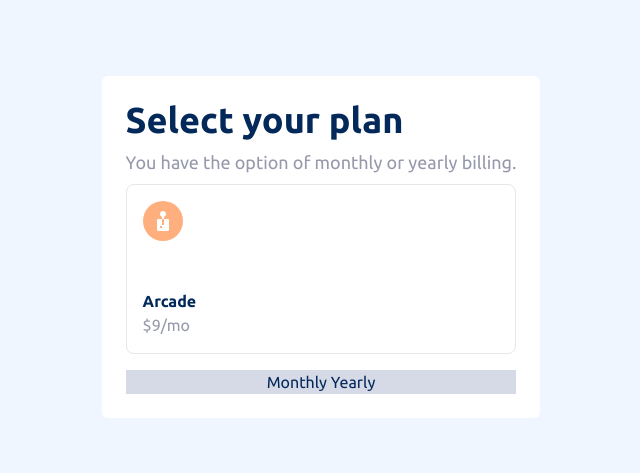
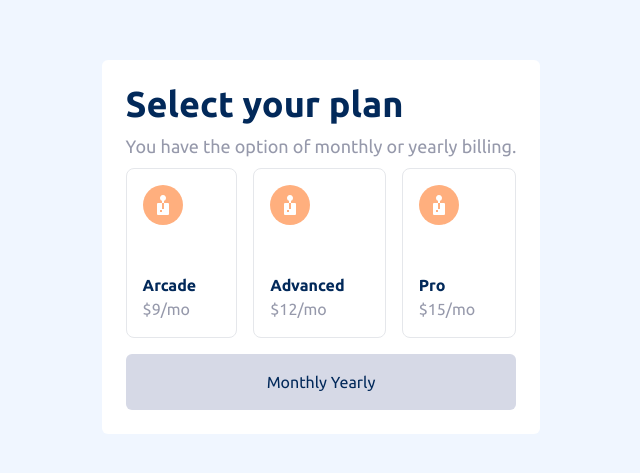
Before and after one commit to vitaovich/FM-multi-step-form, a Next.js app: page / in a window 1280 px wide. Shown: the part 153-626 px from the top of the page, without its empty margins (319-959 px from the left). Built offline with nearby package versions, Linux system fonts and the light colour scheme.

Commit message:
Refactor form input for step two

```diff
--- a/components/stepTwoForm.tsx
+++ b/components/stepTwoForm.tsx
@@ -1,28 +1,28 @@
-import iconArcade from "../public/images/icon-arcade.svg"
-import Image from "next/image"
+// import iconArcade from "../public/images/icon-arcade.svg"
+import { useState } from "react"
+import StepTwoFormInput from "./stepTwoFormInput"
 
 const StepTwoForm = () => {
+    const [plans, setPlans] = useState<{title: string, description: string}[]>(
+        [
+            {title: 'Arcade', description: '$9/mo'},
+            {title: 'Advanced', description: '$12/mo'},
+            {title: 'Pro', description: '$15/mo'},
+        ]
+    )
+
     return (
         <div className="flex flex-col space-y-4">
 
-            <div className="flex flex-col md:flex-row">
-                <div className="flex flex-row md:flex-col grow border rounded-lg p-4">
-                    <Image
-                        alt="arcade icon"
-                        src={iconArcade}
-                    />
-                    <div className="ml-4 md:ml-0">
-                        <h2 className="font-bold md:mt-12">Arcade</h2>
-                        <p className="text-CoolGray">$9/mo</p>
-                    </div>
-                </div>
-                {/* Advanced
-                $12/mo
-                Pro
-                $15/mo */}
+            <div className="flex flex-col space-y-4 md:flex-row md:space-y-0 md:space-x-4">
+                {
+                    plans.map((plan) => (
+                        <StepTwoFormInput key={plan.title} title={plan.title} description={plan.description}  />
+                    ))
+                }
             </div>
 
-            <div className="flex justify-center bg-LightGray">
+            <div className="flex justify-center bg-LightGray rounded-md py-4">
                 Monthly
                 Yearly
             </div>
--- /dev/null
+++ b/components/stepTwoFormInput.tsx
@@ -0,0 +1,19 @@
+import iconArcade from "../public/images/icon-arcade.svg"
+import Image from "next/image"
+
+const StepTwoFormInput: React.FC<{title: string, description: string}> = (props) => {
+    return (
+        <div className="flex flex-row md:flex-col grow border rounded-lg p-4">
+            <Image
+                alt="arcade icon"
+                src={iconArcade}
+            />
+            <div className="ml-4 md:ml-0">
+                <h2 className="font-bold md:mt-12">{props.title}</h2>
+                <p className="text-CoolGray">{props.description}</p>
+            </div>
+        </div>
+    )
+}
+
+export default StepTwoFormInput
```
